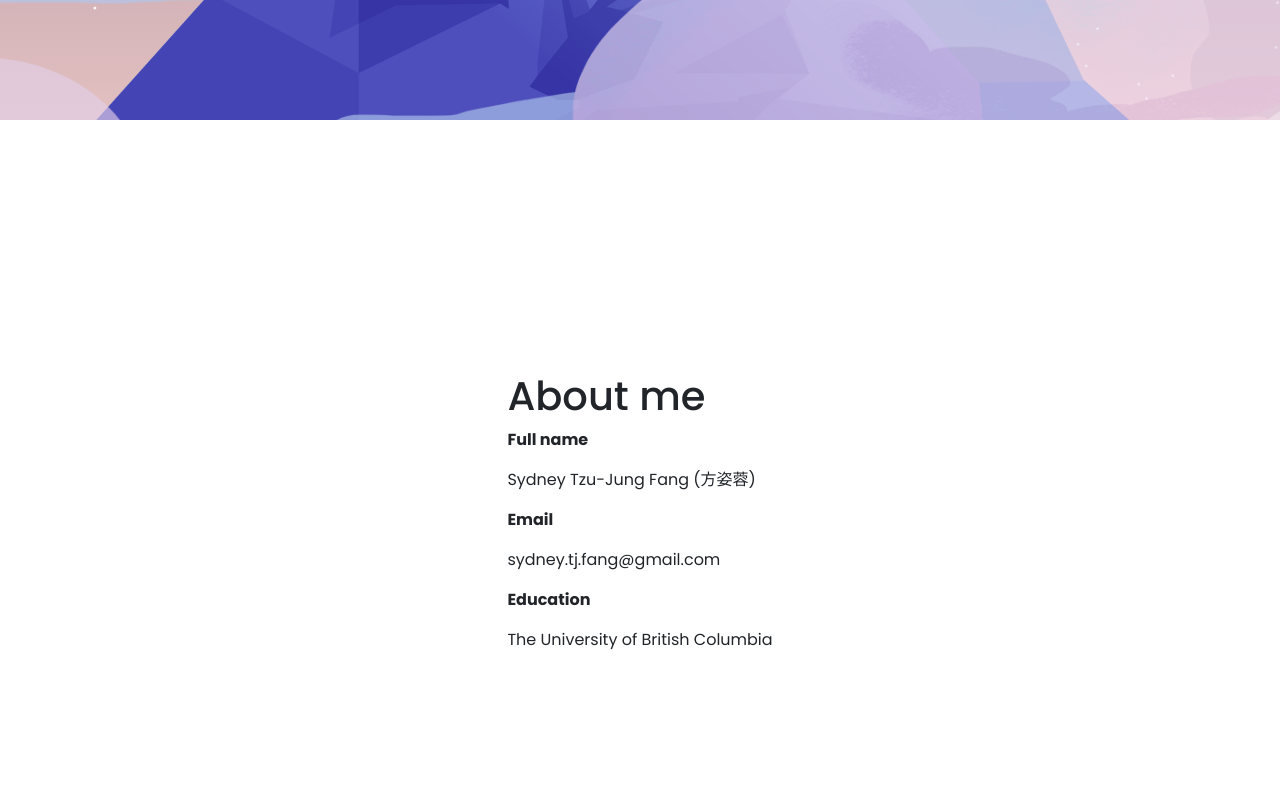
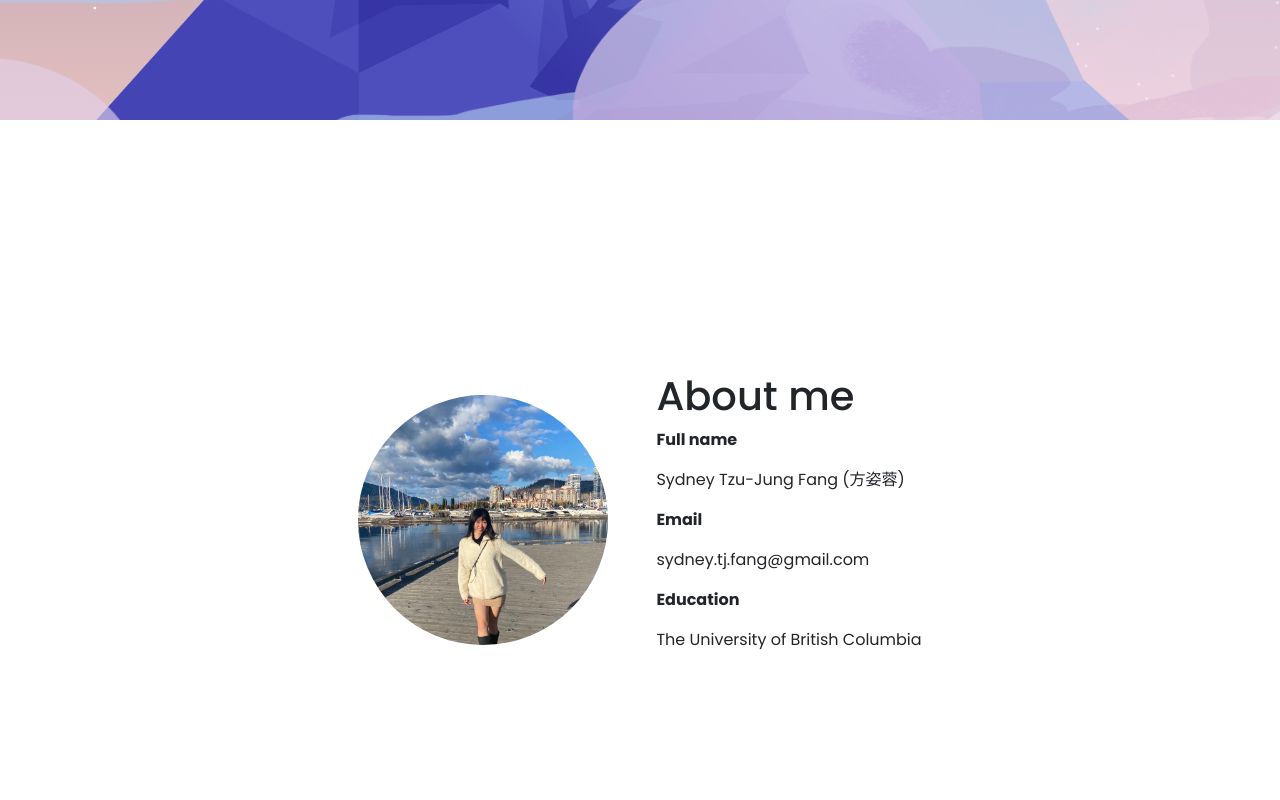
Before and after one commit to tzjg7293/tzujung-website, a plain HTML site: page home.html in a window 1280 px wide. Shown: the part 680-1480 px from the top of the page. Drawn offline with nearby package versions, Linux system fonts and the light colour scheme.

Commit message:
added profile image

```diff
--- a/css/home.css
+++ b/css/home.css
@@ -143,7 +143,7 @@ section::before
     margin: 0;
     padding: 0;
 }
-section img
+section img:not(#sydney-profile-img)
 {
     position: absolute;
     top: 0;
@@ -190,3 +190,23 @@ section h2 span
     /* transform: translateY(170px); */
     margin: 5;
 }
+.profile-img
+{
+    width: 250px;
+    height: 250px;
+    overflow: hidden;
+    border-radius: 50%;
+
+    display: flex;
+    justify-content: center;
+    align-items: center;
+}
+#sydney-profile-img
+{
+    /* display: inline; */
+    /* margin: 0 auto; */
+    /* object-fit: cover; */
+    height: auto;
+    width: 120%;
+    margin-left: -15%;
+}
--- a/home.html
+++ b/home.html
@@ -59,7 +59,10 @@
         </div>
         <img src="img/mountains_front.png" id="mountains_front">
     </section>
-    <section class="about-me">
+    <section class="about-me d-flex col">
+        <div class="profile-img me-5">
+            <img id = "sydney-profile-img" src = "img/sydney-profile.png">
+        </div>
         <div class="summary">
             <h1>About me</h1>
             <p class = "fw-bold">Full name</p>
```
Also changed, not shown: img/sydney-profile.png (added).
